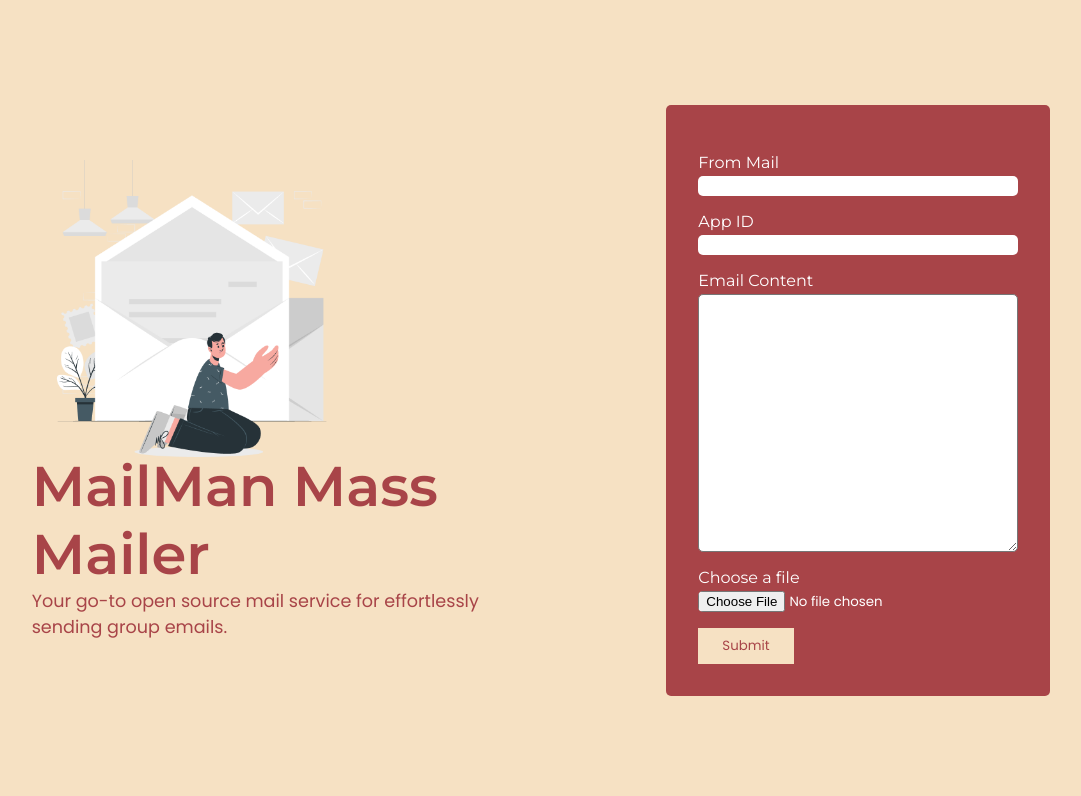
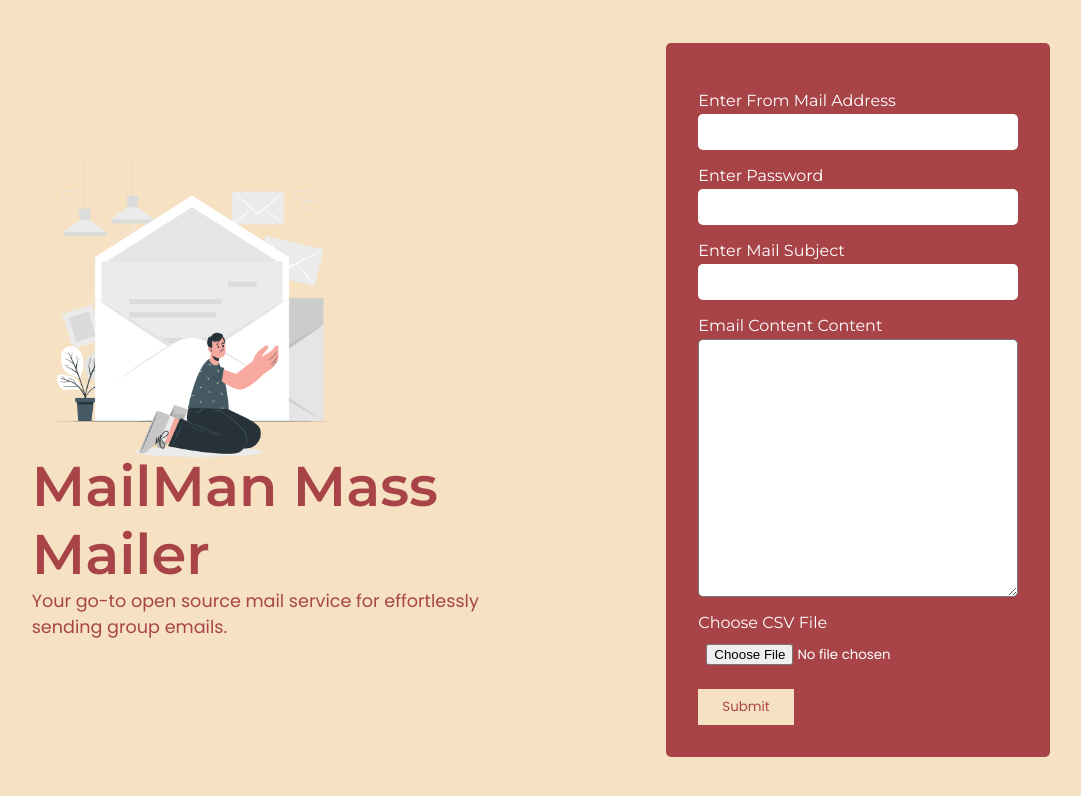
Before and after one commit to BuildNShip/mailman, a React (Vite) app: page / in a window 1280 px wide. Shown: the top 796 px of the page, without its empty margins (107-1188 px from the left). Built offline with nearby package versions, Linux system fonts and the light colour scheme.

Commit message:
dev:basic-ui-setting

```diff
--- a/package.json
+++ b/package.json
@@ -9,6 +9,7 @@
     "preview": "vite preview"
   },
   "dependencies": {
+    "axios": "^1.3.4",
     "react": "^18.2.0",
     "react-dom": "^18.2.0"
   },
--- a/src/Pages/FileUpload/FileUpload.jsx
+++ b/src/Pages/FileUpload/FileUpload.jsx
@@ -1,8 +1,30 @@
 //React code to upload a file to the server from the user's computer
 import React from "react";
 import styles from "./FileUpload.module.css";
+import axios from "axios";
+import { useState, useEffect } from "react";
 
 const FileUpload = () => {
+  const [fromMail, setFromMail] = useState("");
+  const [password, setPassword] = useState("");
+  const [emailContent, setEmailContent] = useState("");
+  const [subject, setSubject] = useState("");
+  const [file, setFile] = useState();
+
+  const handleSubmit = (e) => {
+    e.preventDefault();
+    const formData = new FormData();
+    formData.append("fromMail", fromMail);
+    formData.append("password", appId);
+    formData.append("emailContent", emailContent);
+    formData.append("file", file);
+    console.log(formData);
+    axios
+      .post("mailman.buildandship.in/api/send-mail", formData)
+      .then((res) => console.log(res))
+      .catch((err) => console.log(err));
+  };
+
   return (
     <div className={styles.main_container}>
       <div className={styles.first_view_container}>
@@ -14,33 +36,79 @@ const FileUpload = () => {
             emails.
           </p>
         </div>
-        <div className={styles.first_view}>
+        <form className={styles.first_view}>
           <div className={styles.row}>
             <label className={styles.form_label} htmlFor="frommail">
-              From Mail
+              Enter From Mail Address
             </label>
-            <input className={styles.form_field} type="email" name="frommail" />
+            <input
+            required
+              value={fromMail}
+              onChange={(e) => {
+                setFromMail(e.target.value);
+              }}
+              className={styles.form_field}
+              type="email"
+              name="frommail"
+            />
           </div>
 
           <div className={styles.row}>
-            <label className={styles.form_label} htmlFor="appid">
-              App ID
+            <label className={styles.form_label} htmlFor="password">
+              Enter Password
             </label>
-            <input className={styles.form_field} type="text" name="appid" />
+            <input
+              onChange={(e) => {
+                setPassword(e.target.value);
+              }}
+              required
+              value={password}
+              className={styles.form_field}
+              type="text"
+              name="password"
+            />
+          </div>
+
+
+          <div className={styles.row}>
+            <label className={styles.form_label} htmlFor="mailsubject">
+              Enter Mail Subject
+            </label>
+            <input
+              onChange={(e) => {
+                setSubject(e.target.value);
+              }}
+              required
+              value={password}
+              className={styles.form_field}
+              type="text"
+              name="mailsubject"
+            />
           </div>
 
           <div className={styles.row}>
             <label className={styles.form_label} htmlFor="textarea">
-              Email Content
+              Email Content Content
             </label>
-            <textarea name="textarea" id=""></textarea>
+            <textarea
+            required
+              onChange={(e) => {
+                setEmailContent(e.target.value);
+              }}
+              name="textarea"
+              id=""
+            ></textarea>
           </div>
 
           <div className={styles.row}>
             <label className={styles.form_label} htmlFor="file">
-              Choose a file
+              Choose CSV File
             </label>
             <input
+              onChange={(e) => {
+                setFile(e.target.files[0]);
+              }}
+              required
               className={styles.form_field}
               type="file"
               name="file"
@@ -49,8 +117,10 @@ const FileUpload = () => {
             />
           </div>
 
-          <button className={styles.submit_button}>Submit</button>
-        </div>
+          <button type="submit" onClick={handleSubmit} className={styles.submit_button}>
+            Submit
+          </button>
+        </form>
       </div>
     </div>
   );
--- a/src/Pages/FileUpload/FileUpload.module.css
+++ b/src/Pages/FileUpload/FileUpload.module.css
@@ -62,6 +62,7 @@ input:focus {
 }
 
 .row input {
+  padding: 0.5rem 0.5rem;
   font-family: "Poppins", sans-serif;
   border-radius: 5px;
   border: none;
```
Also changed, not shown: 1 other file (tests, documents, lock files or other folders).
